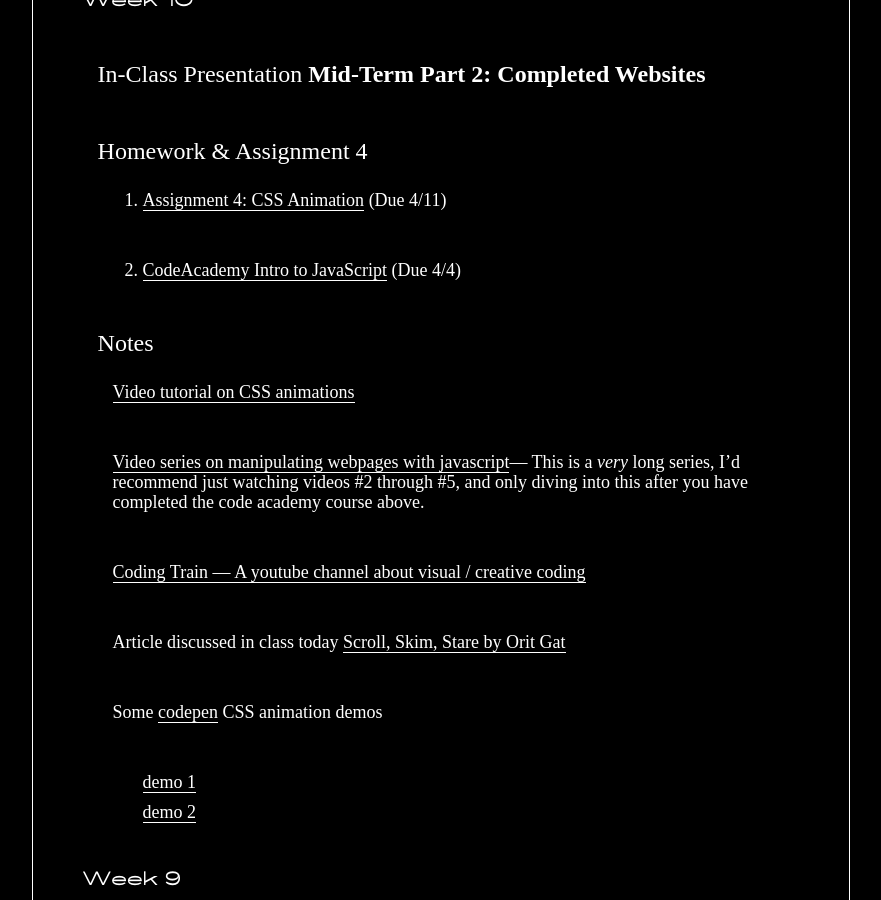
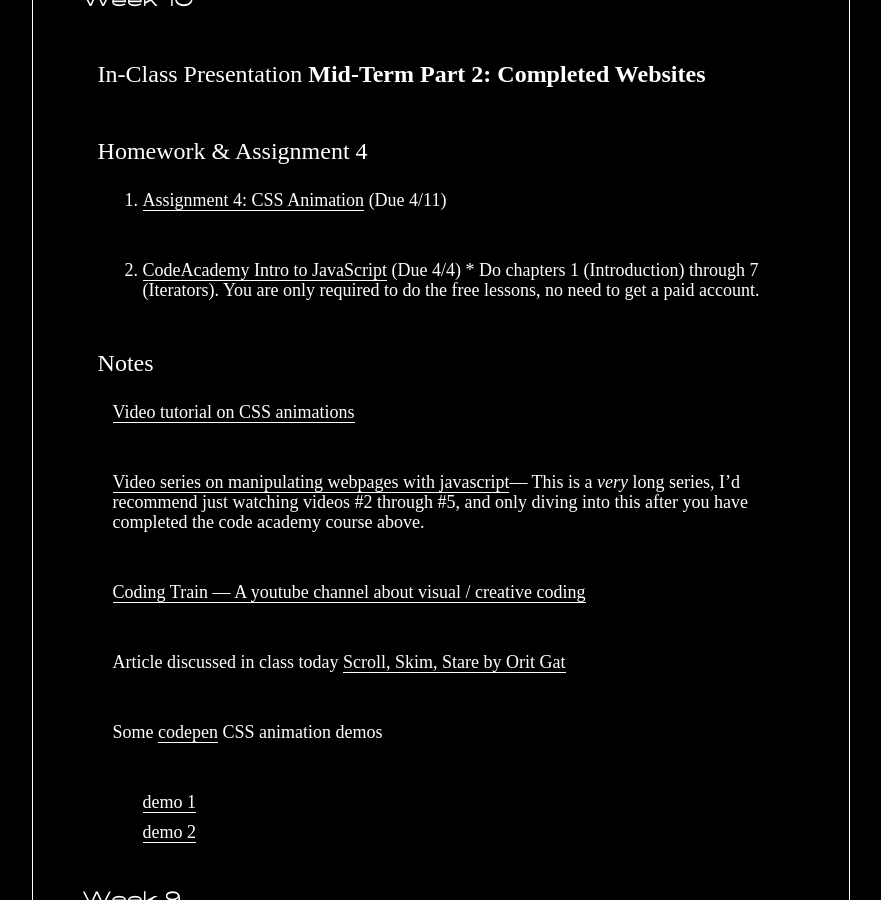
Before and after one commit to patshiu/spring2019webdesignbasics, a Jekyll site: the page built from _pages/assignments.md, in a window 1280 px wide and 900 px high, scrolled down 475 px. Shown: the whole window, without its empty margins (250-1131 px from the left). Built offline with Jekyll 4.4.1, drawn with Linux system fonts in a browser that asks for light colours; nearby versions of some CDN libraries; our own code applies the rules of GitHub Pages for plain Markdown files.

Commit message:
Adding Codeacademy

```diff
--- a/_pages/assignments.md
+++ b/_pages/assignments.md
@@ -14,6 +14,7 @@ permalink: /assignments
   1. [Assignment 4: CSS Animation](https://docs.google.com/document/d/1Ra-fz6WSfs1qONAKKDtghv_2DB-mVOxBLM3u6KIvzS8/edit?usp=sharing) (Due 4/11)
 
   2. [CodeAcademy Intro to JavaScript](https://www.codecademy.com/courses/introduction-to-javascript/lessons/introduction-to-javascript) (Due 4/4)
+    * Do chapters 1 (Introduction) through 7 (Iterators). You are only required to do the free lessons, no need to get a paid account.
 
 #### Notes
   * [Video tutorial on CSS animations](https://www.youtube.com/watch?v=zHUpx90NerM)
```
